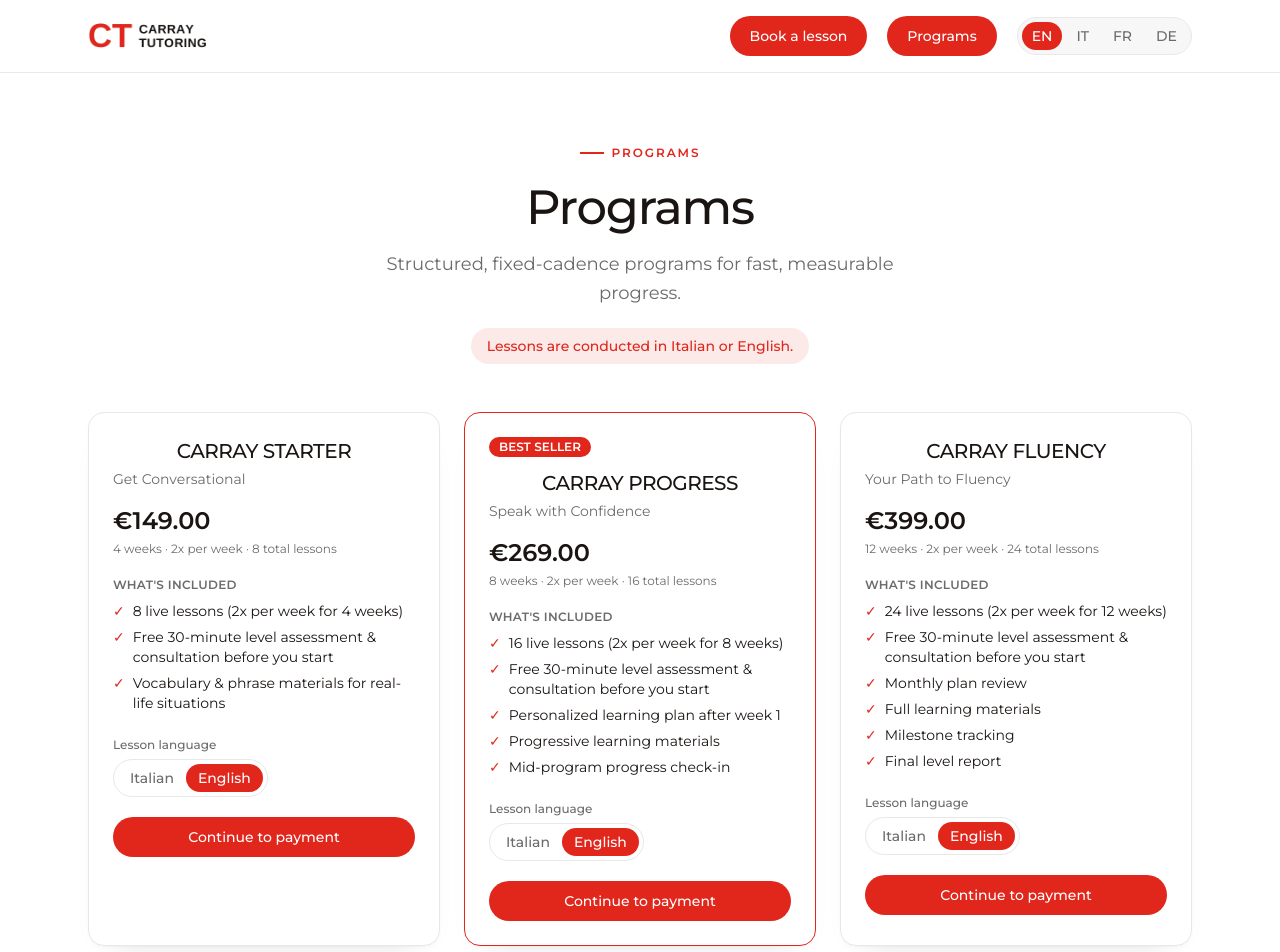
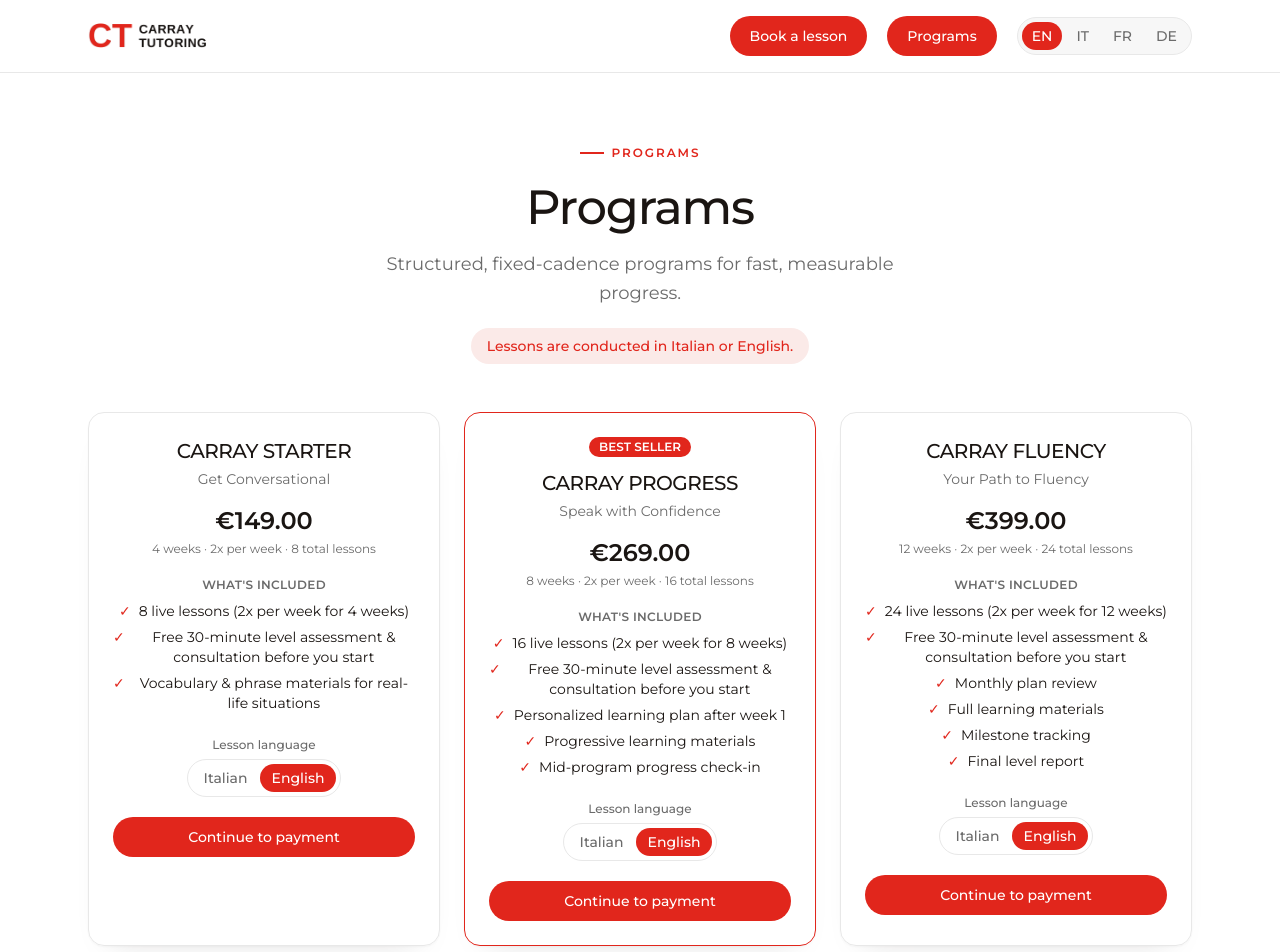
Before and after one commit to matthieucarray05-arch/carray-tutoring-booking, a Next.js app: page /en/programs in a window 1280 px wide. Shown: the top 952 px of the page. Built offline with nearby package versions, Linux system fonts and the light colour scheme.

Commit message:
Center all text within each /programs card
Co-Authored-By: Claude Sonnet 5 <noreply@anthropic.com>
Claude-Session: https://claude.ai/code/session_0159mECFqFXpLxX5NkbJTSkj

```diff
--- a/src/app/[locale]/programs/page.tsx
+++ b/src/app/[locale]/programs/page.tsx
@@ -81,7 +81,7 @@ export default function ProgramsPage() {
           return (
             <div
               key={program.id}
-              className={`flex flex-col rounded-2xl border p-6 shadow-[0_1px_2px_rgba(21,17,15,0.03),0_16px_32px_-24px_rgba(21,17,15,0.18)] ${
+              className={`flex flex-col items-center rounded-2xl border p-6 text-center shadow-[0_1px_2px_rgba(21,17,15,0.03),0_16px_32px_-24px_rgba(21,17,15,0.18)] ${
                 program.isBestSeller ? "border-accent" : "border-border"
               }`}
             >
@@ -91,12 +91,12 @@ export default function ProgramsPage() {
                 </span>
               )}
 
-              <h2 className="font-display text-center text-xl font-medium uppercase tracking-tight">
+              <h2 className="font-display text-xl font-medium uppercase tracking-tight">
                 {copy.name}
               </h2>
               <p className="mt-1 text-sm text-muted-foreground">{copy.tagline}</p>
 
-              <div className="mt-4 flex items-baseline gap-2">
+              <div className="mt-4 flex items-baseline justify-center gap-2">
                 <p className="text-2xl font-semibold">
                   {formatPrice(program.priceCents, program.currency, locale)}
                 </p>
@@ -113,7 +113,7 @@ export default function ProgramsPage() {
                 </p>
                 <ul className="mt-2 space-y-1.5 text-sm">
                   {copy.includes.map((item) => (
-                    <li key={item.slice(0, 24)} className="flex gap-2">
+                    <li key={item.slice(0, 24)} className="flex justify-center gap-2">
                       <span className="text-accent">✓</span>
                       <span>{item}</span>
                     </li>
```
